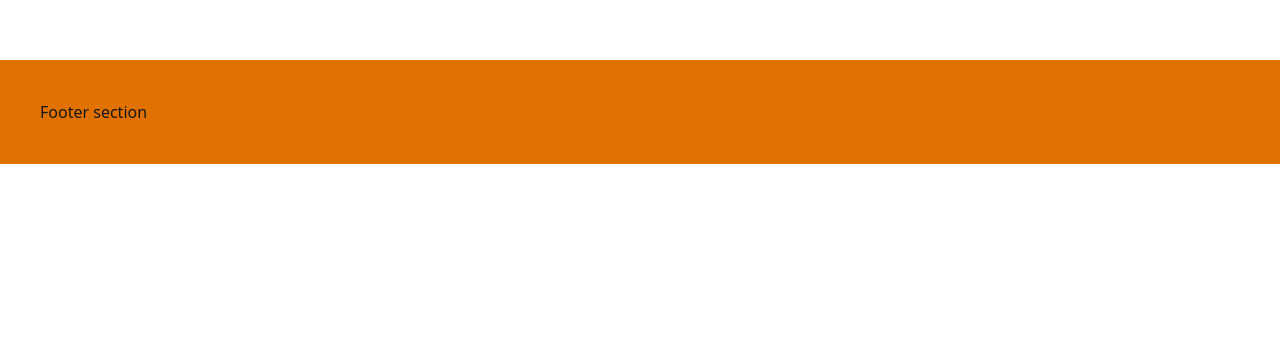
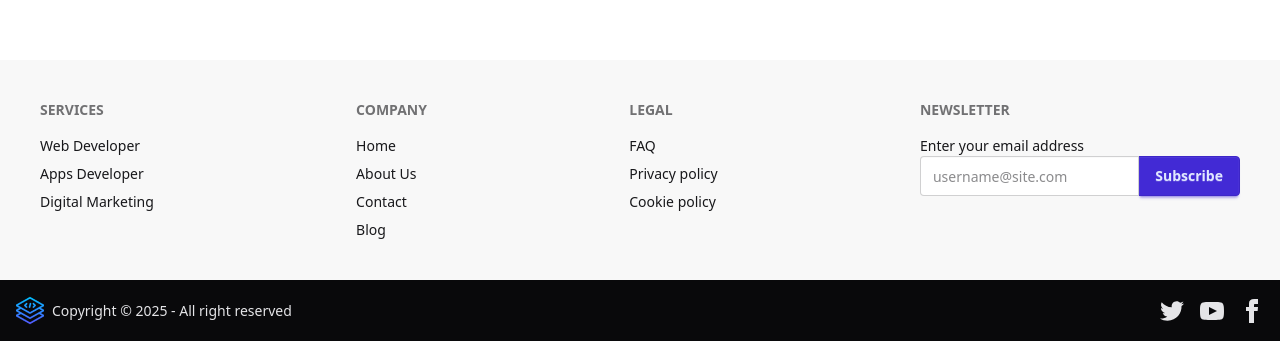
Before and after one commit to Joy-chandra-roy/Agency-web, a React (Vite) app: page /about in a window 1280 px wide. Shown: the part 805-1146 px from the top of the page. Before the commit the page ends 969 px from the top, so only its background shows below. Built offline with nearby package versions, Linux system fonts and the light colour scheme.

Commit message:
footer section design

```diff
--- a/src/components/shared/footer/Footer.jsx
+++ b/src/components/shared/footer/Footer.jsx
@@ -1,11 +1,99 @@
-import React from 'react';
+import React from "react";
+import { NavLink } from "react-router";
 
 const Footer = () => {
-    return (
-        <div>
-            <h1 className='bg-amber-600 p-10'>Footer section</h1>
-        </div>
-    );
+  return (
+    <footer className="bg-base-200 text-base-content ">
+      <div className="footer  p-10 max-w-screen-2xl container mx-auto flex flex-col justify-between  lg:flex-row">
+        <nav>
+          <h6 className="footer-title">Services</h6>
+          <NavLink to="/" className=" hover:text-blue-600">Web Developer</NavLink>
+          <NavLink to="/" className="hover:text-blue-600">Apps Developer</NavLink>
+          <NavLink to="/" className="hover:text-blue-600">Digital Marketing</NavLink>
+        </nav>
+        <nav>
+          <h6 className="footer-title">Company</h6>
+          <NavLink to="/" className="hover:text-blue-600">Home</NavLink>
+          <NavLink to="/about" className="hover:text-blue-600">About Us</NavLink>
+          <NavLink to="/contact" className="hover:text-blue-600">Contact</NavLink>
+          <NavLink to="/blog" className="hover:text-blue-600">Blog</NavLink>
+
+        </nav>
+        <nav>
+          <h6 className="footer-title">Legal</h6>
+        <NavLink to="/" className="hover:text-blue-600">FAQ</NavLink>
+        <NavLink to="/" className="hover:text-blue-600">Privacy policy</NavLink>
+        <NavLink to="/" className="hover:text-blue-600">Cookie policy</NavLink>
+
+        </nav>
+        <form>
+          <h6 className="footer-title">Newsletter</h6>
+          <fieldset className="w-80">
+            <label>Enter your email address</label>
+            <div className="join bg-base-200 text-base-content ">
+              <input
+                type="text"
+                placeholder="username@site.com"
+                className="input input-bordered join-item"
+              />
+              <button className="btn btn-primary join-item">Subscribe</button>
+            </div>
+          </fieldset>
+        </form>
+      </div>
+
+      {/* footer bottom */}
+      <div className="bg-neutral ">
+        <div className="footer sm:footer-horizontal text-neutral-content items-center p-4  max-w-screen-2xl container mx-auto">
+
+        <aside className="grid-flow-col items-center">
+         <img src="/logo.png" alt="" />
+
+          <p>Copyright © {new Date().getFullYear()} - All right reserved</p>
+        </aside>
+
+        <nav className="grid-flow-col gap-4 md:place-self-center md:justify-self-end">
+          <a href="https://www.twitter.com" target="_blank">
+            <svg
+              xmlns="http://www.w3.org/2000/svg"
+              width="24"
+              height="24"
+              viewBox="0 0 24 24"
+              className="fill-current cursor-pointer  hover:text-blue-700"
+            >
+              <path d="M24 4.557c-.883.392-1.832.656-2.828.775 1.017-.609 1.798-1.574 2.165-2.724-.951.564-2.005.974-3.127 1.195-.897-.957-2.178-1.555-3.594-1.555-3.179 0-5.515 2.966-4.797 6.045-4.091-.205-7.719-2.165-10.148-5.144-1.29 2.213-.669 5.108 1.523 6.574-.806-.026-1.566-.247-2.229-.616-.054 2.281 1.581 4.415 3.949 4.89-.693.188-1.452.232-2.224.084.626 1.956 2.444 3.379 4.6 3.419-2.07 1.623-4.678 2.348-7.29 2.04 2.179 1.397 4.768 2.212 7.548 2.212 9.142 0 14.307-7.721 13.995-14.646.962-.695 1.797-1.562 2.457-2.549z">
+
+              </path>
+            </svg>
+          </a>
+
+          <a  href="https://www.youtube.com" target="_blank">
+            <svg
+              xmlns="http://www.w3.org/2000/svg"
+              width="24"
+              height="24"
+              viewBox="0 0 24 24"
+              className="fill-current cursor-pointer  hover:text-blue-700"
+            >
+              <path d="M19.615 3.184c-3.604-.246-11.631-.245-15.23 0-3.897.266-4.356 2.62-4.385 8.816.029 6.185.484 8.549 4.385 8.816 3.6.245 11.626.246 15.23 0 3.897-.266 4.356-2.62 4.385-8.816-.029-6.185-.484-8.549-4.385-8.816zm-10.615 12.816v-8l8 3.993-8 4.007z"></path>
+            </svg>
+          </a>
+          <a  href="https://www.facebook.com" target="_blank">
+            <svg
+              xmlns="http://www.w3.org/2000/svg"
+              width="24"
+              height="24"
+              viewBox="0 0 24 24"
+              className="fill-current cursor-pointer hover:text-blue-700"
+            >
+              <path d="M9 8h-3v4h3v12h5v-12h3.642l.358-4h-4v-1.667c0-.955.192-1.333 1.115-1.333h2.885v-5h-3.808c-3.596 0-5.192 1.583-5.192 4.615v3.385z"></path>
+            </svg>
+          </a>
+        </nav>
+      </div>
+      </div>
+    </footer>
+  );
 };
 
 export default Footer;
--- a/src/components/shared/header/Navbar.jsx
+++ b/src/components/shared/header/Navbar.jsx
@@ -2,10 +2,10 @@
 import { NavLink } from "react-router";
 import NavItems from "./NavItems";
 
-
 const Navbar = () => {
   return (
-    <div className="navbar bg-white shadow-sm max-w-screen-2xl mx-auto container px-5">
+    <div className="bg-white">
+      <div className="navbar  shadow-sm max-w-screen-2xl mx-auto container px-5">
         <div className="navbar-start">
           <div className="dropdown">
             <div tabIndex={0} role="button" className="btn btn-ghost lg:hidden">
@@ -29,23 +29,31 @@
               tabIndex="-1"
               className="menu menu-sm dropdown-content bg-base-100 rounded-box z-1 mt-3 w-52 p-2 shadow"
             >
-            <NavItems/>
+              <NavItems />
             </ul>
           </div>
-        <NavLink to='/' className="text-xl font-bold flex items-center gap-2">
-        <img src="logo.png"/>
+          <NavLink to="/" className="text-xl font-bold flex items-center gap-2">
+            <img src="logo.png" />
             <span className="text-[#697077] hidden sm:block">AgWeb</span>
           </NavLink>
         </div>
         <div className="navbar-center hidden lg:flex">
           <ul className="menu menu-horizontal px-1 ">
-          <NavItems/>
+            <NavItems />
           </ul>
         </div>
         <div className="navbar-end gap-3">
-        <NavLink to='/' className="btn btn-outline btn-primary px-8 hidden sm:flex">Login</NavLink>
+          <NavLink
+            to="/"
+            className="btn btn-outline btn-primary px-8 hidden sm:flex"
+          >
+            Login
+          </NavLink>
 
-        <NavLink to='/' className="btn btn-primary  ">Free trial</NavLink>
+          <NavLink to="/" className="btn btn-primary  ">
+            Free trial
+          </NavLink>
+        </div>
       </div>
     </div>
   );
--- a/src/pages/Contact/Contact.jsx
+++ b/src/pages/Contact/Contact.jsx
@@ -3,7 +3,7 @@
 const Contact = () => {
     return (
         <div>
-            hi
+
         </div>
     );
 };
--- a/src/pages/about/About.jsx
+++ b/src/pages/about/About.jsx
@@ -1,11 +1,16 @@
-import React from 'react';
+import React from "react";
+import HeadingSection from "./../../components/HeadingSection";
 
 const About = () => {
-    return (
-        <div>
-            hi I'm joy
+  return (
+    <div className="section-container">
+      <HeadingSection subheading="About" heading="Get to Know Us" />
+
+      {/* content section */}
+      <div className="">
         </div>
-    );
+    </div>
+  );
 };
 
 export default About;
--- a/src/pages/home/Hero.jsx
+++ b/src/pages/home/Hero.jsx
@@ -23,7 +23,7 @@
           </p>
 
           <NavLink
-            to="/"
+            to="/contact"
             className="btn btn-primary px-8 hover:bg-violet-800 duration-300 text-white font-semibold text-xl  "
           >
             Get start
```
Lines whose indentation alone changed are shown as unchanged.
